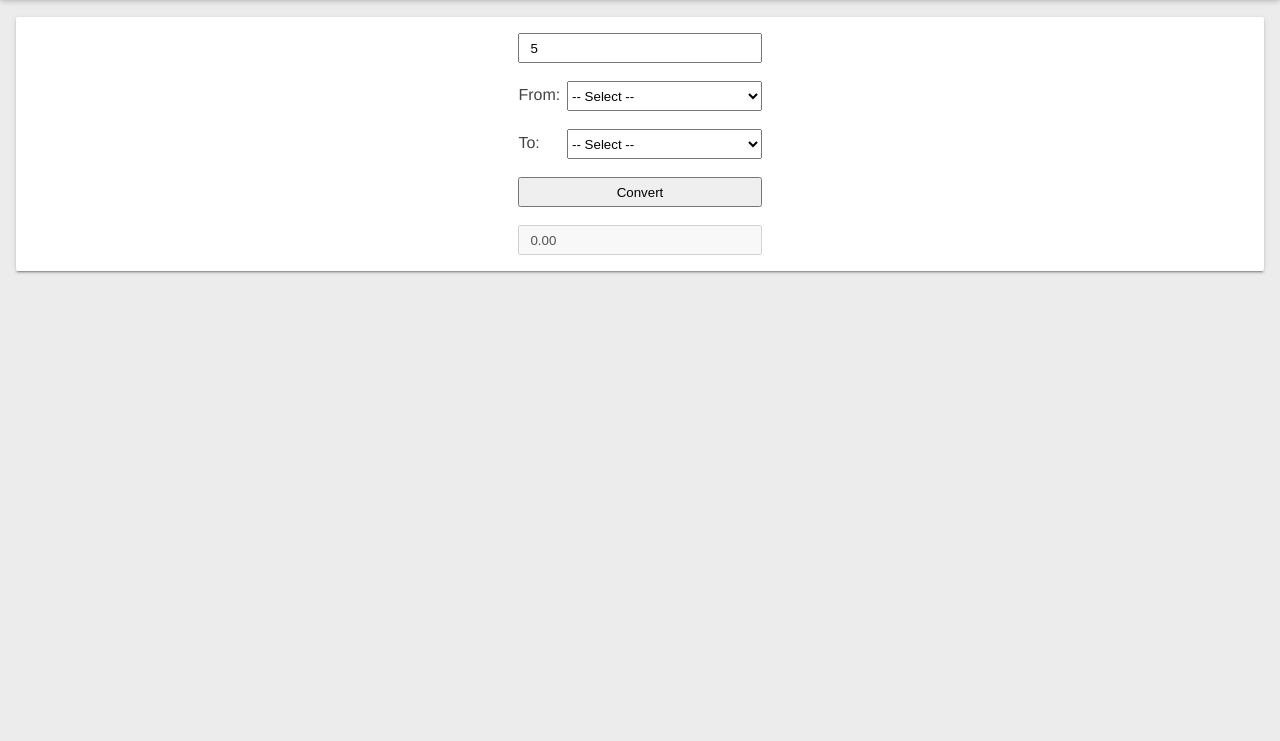
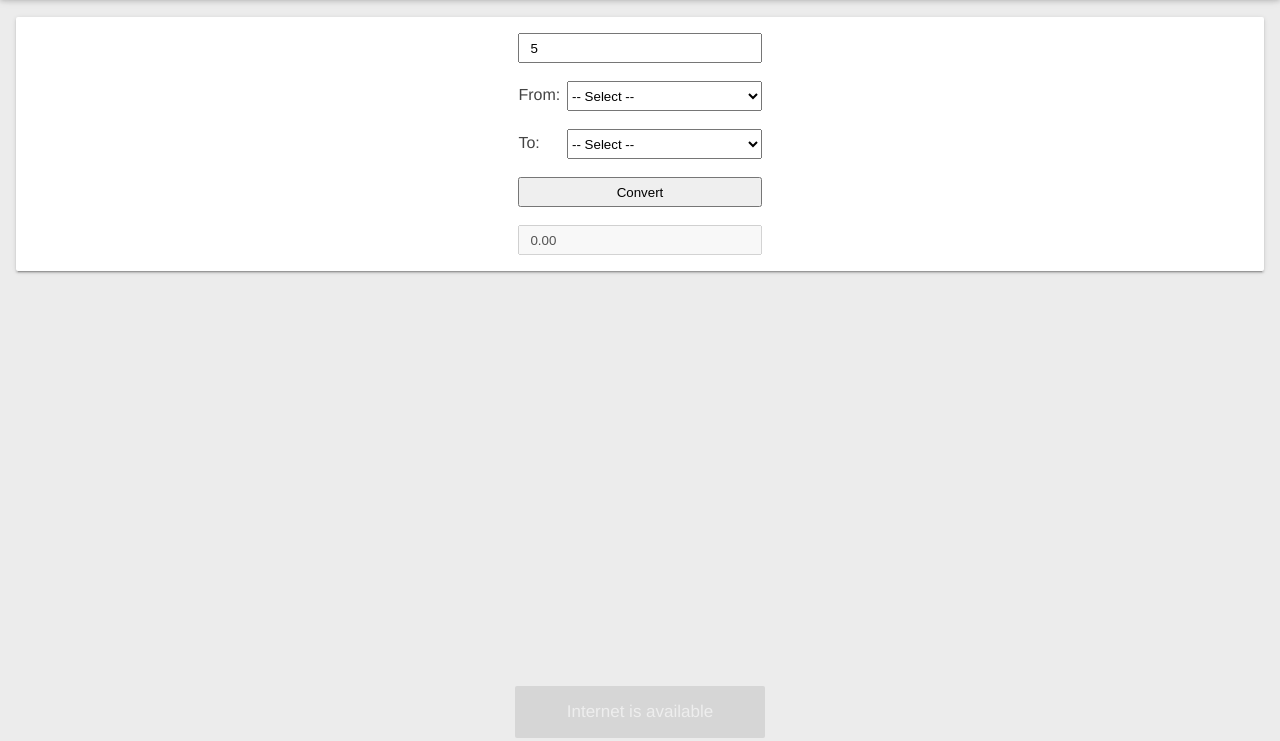
Before and after one commit to smartraysam/currencyconverter, a website: page index.html in a window 1280 px wide. Both pictures are taken after typing "5" into the empty fields and a click on the button "Convert". Shown: the part 59-800 px from the top of the page. Drawn offline with Linux system fonts and the light colour scheme; no server answers.

Commit message:
Network status notification toast working

```diff
--- a/index.html
+++ b/index.html
@@ -17,6 +17,7 @@
     <link rel="apple-touch-icon" href="images/icons/icon-152x152.png">
     <meta name="msapplication-TileImage" content="images/icons/icon-144x144.png">
     <meta name="msapplication-TileColor" content="#2F3BA2">
+    <script src="scripts/app.js" async></script>
   </head>
 
   <body>
@@ -57,6 +58,6 @@
 
       </div>
     </main>
-    <script src="scripts/app.js" async></script>
+
   </body>
 </html>
--- a/scripts/app.js
+++ b/scripts/app.js
@@ -3,6 +3,7 @@
 
     var app = {container: document.querySelector('.main')};
     window.onload = () => {
+        app.userConnection();
         app.getCurrencies();
     };
     if ('serviceWorker' in navigator) {
@@ -25,8 +26,9 @@
     };
     app.snack = (text) => {
         // var x = document.getElementById("snackbar");
-        let x = document.getElementById('snackbar').innerHTML = text;
+        let x = document.getElementById('snackbar');
         x.className = 'show';
+        x.innerHTML = text;
         setTimeout(() => {
             x.className = x.className.replace('show', '');
         }, 3000);
@@ -76,6 +78,7 @@
     };
     document.getElementById('convert').addEventListener('click', function () {
         //get api to convert currency
+        app.userConnection();
         app.convertCurrency();
     });
     let db;
```
